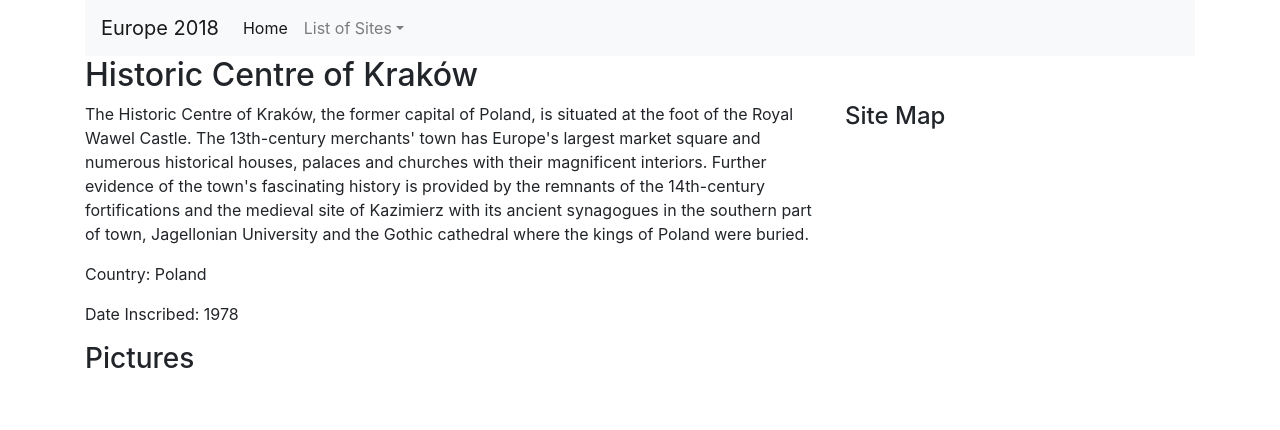
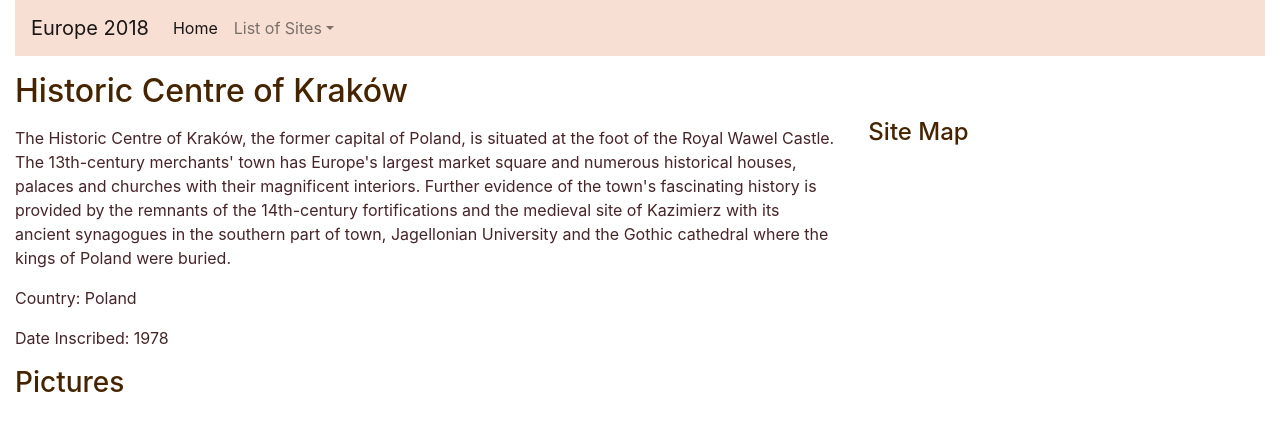
Before and after one commit to mmlumba/europe2018, a React app: page /krakow in a window 1280 px wide. Shown: the top 430 px of the page. Built offline with nearby package versions, Linux system fonts and the light colour scheme.

Commit message:
add a pop of color

```diff
--- a/containers/App.js
+++ b/containers/App.js
@@ -4,9 +4,9 @@
 
 class App extends Component {
     render() {
-        return <div className="container">
+        return <div className="container-fluid">
             <NavBar />
-            <h1>Europe 2018</h1>
+            <h1 className="mt-3">Europe 2018</h1>
             <p>This is a small informational site that shows all the UNESCO heritage sites I visited on my vacation in April 2018.
                 This website is built with React and React Router. To view a list of all the sites select the "List of Sites" dropdown and click on any link to view information on a particular site.
             </p>
--- a/containers/NavBar.js
+++ b/containers/NavBar.js
@@ -3,12 +3,12 @@
 
 export default class App extends Component {
     render() {
-        return <nav className="navbar navbar-expand-sm navbar-light bg-light">
+        return <nav className="navbar navbar-expand-sm navbar-light navbar-custom">
             <Link to="/" className="navbar-brand">Europe 2018</Link>
             <div className="collapse navbar-collapse" id="navbarSupportedContent">
                 <ul className="navbar-nav mr-auto">
                     <li className="nav-item active">
-                        <Link to="/" className="nav-link">Home <span className="sr-only">(current)</span></Link>
+                        <Link to="/" className="nav-link">Home</Link>
                     </li>
                     <li className="nav-item dropdown my-2 my-sm-0">
                         <a className="nav-link dropdown-toggle" href="#" id="navbarDropdown" role="button" data-toggle="dropdown" aria-haspopup="true" aria-expanded="false">
--- a/containers/SiteTemplate.js
+++ b/containers/SiteTemplate.js
@@ -26,11 +26,11 @@
         let someSite = this.selectSite(this.props.siteUniqueNumber);
 
         return(
-            <div className="container">
+            <div className="container-fluid">
                 <NavBar />
-                <h2 ref={this.titleRef}></h2>
+                <h2 ref={this.titleRef} className="mt-3"></h2>
                 <div class="row">
-                    <div className="formatSiteInformation col-8">
+                    <div className="formatSiteInformation col-8 mt-2">
                         <span ref={this.shortDescRef}></span>
                         <p>Country: {someSite.states_name_en}</p>
                         <p>Date Inscribed: {someSite.date_inscribed}</p>
--- a/scss/_custom.scss
+++ /dev/null
@@ -1,2 +0,0 @@
-@import "custom";
-@import "~bootstrap/scss/bootstrap";
--- a/scss/app.scss
+++ b/scss/app.scss
@@ -1 +1,25 @@
 @import "~bootstrap/scss/bootstrap";
+
+html, #app {
+    background-color: #fff;
+}
+
+.container {
+    background-color: #f7f5f1;
+}
+
+h1,
+h2,
+h3,
+h4,
+.navbar-brand {
+    color: #472400;
+}
+
+p {
+    color: #472427;
+}
+
+.navbar-custom {
+    background-color: #F7DFD4;
+}
```
